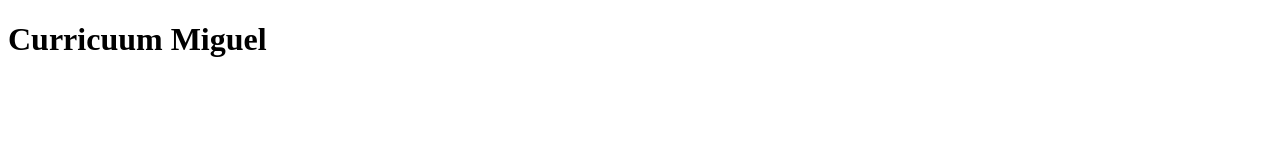
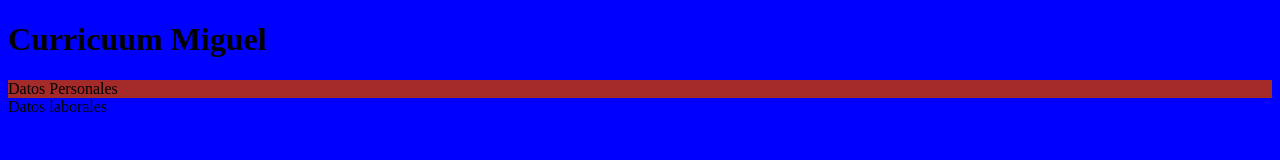
Before and after one commit to MigRub/cv, a website: page index.html in a window 1280 px wide. Drawn offline with Linux system fonts and the light colour scheme.

Commit message:
Adding style related things

```diff
--- /dev/null
+++ b/css/app.css
@@ -0,0 +1,9 @@
+/*@import "others.css";*/
+
+body, aside {
+    background-color: blue /*!important*/;
+}
+
+#personal-info{
+    background-color: blueviolet;
+}
--- /dev/null
+++ b/css/others.css
@@ -0,0 +1,3 @@
+aside {
+    background-color: chartreuse !important;
+}
--- a/index.html
+++ b/index.html
@@ -2,9 +2,17 @@
 <html>
     <head>
         <meta charset="utf-8">
+        <link rel="stylesheet" href="css/app.css">
         <title>Curriculum Miguel</title>
+        <style>
+         aside {
+            background-color: rgb(146, 146, 194);
+        }
+        </style>
     </head>
     <body>
         <h1>Curricuum Miguel</h1>
+        <aside id="personal-info" style="background-color: brown">Datos <stong>Personales</stong></aside>
+        <section>Datos laborales</section>
     </body>
 </html>
--- a/package.json
+++ b/package.json
@@ -4,7 +4,8 @@
   "description": "Curriculum",
   "main": "index.js",
   "scripts": {
-    "test": "echo \"Error: no test specified\" && exit 1"
+    "test": "echo \"Error: no test specified\" && exit 1",
+    "server": "serve"
   },
   "repository": {
     "type": "git",
```
